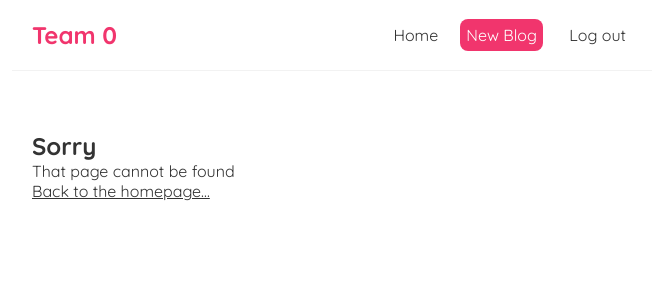
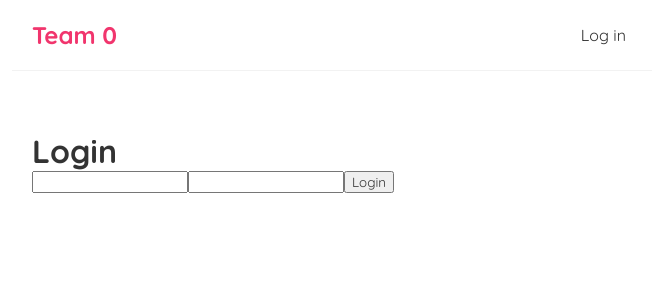
Before and after one commit to nussucommit/team0, a React (Create React App) app in the folder frontend/: page /login in a window 1280 px wide. Shown: the top 300 px of the page, without its empty margins (308-965 px from the left). Built offline with nearby package versions, Linux system fonts and the light colour scheme; the HTML template or start-up script is replaced by a standard one.

Commit message:
Created Login / Logout

```diff
--- a/frontend/package.json
+++ b/frontend/package.json
@@ -6,6 +6,7 @@
     "@testing-library/jest-dom": "^5.16.1",
     "@testing-library/react": "^11.2.7",
     "@testing-library/user-event": "^12.8.3",
+    "axios": "^0.24.0",
     "prettier": "^2.5.1",
     "react": "^17.0.2",
     "react-dom": "^17.0.2",
--- a/frontend/src/App.js
+++ b/frontend/src/App.js
@@ -1,18 +1,37 @@
-import Navbar from './Navbar';
-import Home from './Home';
-import Create from './Create';
-import NotFound from './NotFound';
-import { BrowserRouter as Router, Route, Switch } from 'react-router-dom';
-import BlogDetails from './BlogDetails';
-import Comment from './Comment';
+import Navbar from "./Navbar";
+import Home from "./Home";
+import Create from "./Create";
+import NotFound from "./NotFound";
+import Login from "./Login";
+import { BrowserRouter as Router, Route, Switch } from "react-router-dom";
+import BlogDetails from "./BlogDetails";
+import Comment from "./Comment";
+import { useState, useEffect } from "react";
 
 function App() {
+  const [isLoggedIn, setIsLoggedIn] = useState(false);
+
+  const login = () => {
+    setIsLoggedIn(localStorage.getItem("token"));
+  };
+
+  const logout = () => {
+    setIsLoggedIn(false);
+  };
+
+  useEffect(() => {
+    setIsLoggedIn(localStorage.getItem("token"));
+  }, []);
+
   return (
     <Router>
       <div className="App">
-        <Navbar /> {/*self-closing tag, not within switch component, always show*/}
+        <Navbar isLoggedIn={isLoggedIn} logout={logout} />{" "}
+        {/*self-closing tag, not within switch component, always show*/}
         <div className="content">
-          <Switch> {/* ensures only one route component shows up at any one time */}
+          <Switch>
+            {" "}
+            {/* ensures only one route component shows up at any one time */}
             <Route exact path="/">
               <Home />
             </Route>
@@ -23,6 +42,9 @@ function App() {
               <BlogDetails />
               <hr />
               <Comment />
+            </Route>
+            <Route path="/login">
+              <Login login={login} />
             </Route>
             <Route path="*">
               <NotFound />
--- a/frontend/src/BlogList.js
+++ b/frontend/src/BlogList.js
@@ -1,22 +1,47 @@
 import { Link } from "react-router-dom";
+import { useState, useEffect } from "react";
+import api from "./api";
 
-const BlogList = ({ blogs, title }) => {
-     //const blogs = props.blogs;
-     //const title = props.title;
+const BlogList = ({ title }) => {
+  const [blogs, setBlogs] = useState("");
+
+  const getResults = () => {
+    api
+      .get("/results", {
+        headers: {
+          Authorization: `Basic ${localStorage.getItem("token")}`,
+        },
+      })
+      .then((res) => {
+        if (res.Status == 200) {
+          console.log(res.data);
+          setBlogs(res.data);
+        } else {
+          console.log("error");
+        }
+      });
+  };
+
+  useEffect(() => {
+    getResults();
+  }, []);
 
   return (
     <div className="blog-list">
-            <h2>{ title }</h2>
-            { blogs.map((blog) => (
+      <h2>{title}</h2>
+      {blogs &&
+        blogs.map((blog) => (
           <div className="blog-preview" key={blog.id}>
-                    <Link to={ `/blogs/${blog.id}`}> {/* template string can output the variable inside it */}
-                        <h2>{ blog.title }</h2>
-                        <p>Written by { blog.author }</p>
+            <Link to={`/blogs/${blog.id}`}>
+              {" "}
+              {/* template string can output the variable inside it */}
+              <h2>{blog.title}</h2>
+              <p>Written by {blog.author}</p>
             </Link>
           </div>
-            )) }
+        ))}
     </div>
   );
-}
+};
 
 export default BlogList;
--- a/frontend/src/Home.js
+++ b/frontend/src/Home.js
@@ -1,15 +1,21 @@
 import BlogList from "./BlogList";
 import useFetch from "./useFetch";
+import UserList from "./UserList";
+import { useState, useEffect } from "react";
+import api from "./api";
 
 const Home = () => {
-    const { data: blogs, isPending, error } = useFetch('http://localhost:8000/blogs');
-      return (
-        <div className="home">
-            { error && <div>{ error }</div> }
-            { isPending && <div>Loading...</div> }
-            { blogs && <BlogList blogs ={blogs} title="All Blogs!" />} {/* null evaluates to false */}
-        </div>
-     );
-}
+  const {
+    data: blogs,
+    isPending,
+    error,
+  } = useFetch("http://localhost:8000/blogs");
+
+  return (
+    <div className="home">
+      <BlogList title="All Blogs!" />
+    </div>
+  );
+};
 
 export default Home;
--- /dev/null
+++ b/frontend/src/Login.js
@@ -0,0 +1,59 @@
+import { Link } from "react-router-dom";
+import { useState, useEffect } from "react";
+import api from "./api";
+import { useHistory } from "react-router-dom";
+
+const Login = ({ login }) => {
+  const [username, setUsername] = useState("");
+  const [password, setPassword] = useState("");
+  const history = useHistory();
+
+  return (
+    <>
+      <div className="home"></div>
+      <div className="Login">
+        <h1>Login</h1>
+        <div>
+          <input
+            type="text"
+            value={username}
+            onChange={(e) => setUsername(e.target.value)}
+          />
+          <input
+            type="password"
+            value={password}
+            onChange={(e) => setPassword(e.target.value)}
+          />
+          <button
+            onClick={() => {
+              api
+                .post("/auth/token/login", {
+                  username: username,
+                  password: password,
+                })
+                .then((res) => {
+                  console.log(res.data);
+                  console.log(res.status);
+                  if (res.status == 200) {
+                    const basicString = `${username}:${password}`;
+                    const basicBase64 = btoa(basicString);
+                    localStorage.setItem("token", basicBase64);
+
+                    login();
+                    history.push("/");
+                  }
+                })
+                .catch((err) => {
+                  alert("Wrong Username or Password");
+                });
+            }}
+          >
+            Login
+          </button>
+        </div>
+      </div>
+    </>
+  );
+};
+
+export default Login;
--- a/frontend/src/Navbar.js
+++ b/frontend/src/Navbar.js
@@ -1,21 +1,44 @@
-import { Link } from 'react-router-dom';
+import { useEffect, useState } from "react";
+import { Link } from "react-router-dom";
 
-const Navbar = () => {
+const Navbar = ({ isLoggedIn, logout }) => {
   return (
     <nav className="navbar">
       <h1>Team 0</h1>
       <div className="links">
         {/* <a href="/">Home</a> */}
+        {isLoggedIn ? (
+          <>
             <Link to="/">Home</Link>
-                <Link to="/create" style={{
+            <Link
+              to="/create"
+              style={{
                 color: "white",
-                    backgroundColor: '#f1356d',
-                    borderRadius: '8px',
-                }}>New Blog</Link> {/** first curly brace means dynamic value, inner one for js obeject */}
-                <Link to='/login'>Log out</Link>
+                backgroundColor: "#f1356d",
+                borderRadius: "8px",
+              }}
+            >
+              New Blog
+            </Link>{" "}
+            {/** first curly brace means dynamic value, inner one for js obeject */}
+            <Link
+              to="/login"
+              onClick={() => {
+                localStorage.removeItem("token");
+                logout();
+              }}
+            >
+              Log out
+            </Link>
+          </>
+        ) : (
+          <div className="links">
+            <Link to="/login">Log in</Link>
+          </div>
+        )}
       </div>
     </nav>
   );
-}
+};
 
 export default Navbar;
--- /dev/null
+++ b/frontend/src/UserList.js
@@ -0,0 +1,70 @@
+import { useState, useEffect } from "react";
+
+import { Link } from "react-router-dom";
+import api from "./api";
+
+const UserList = ({ blogs, title }) => {
+  const [users, setUsers] = useState(false);
+  const [username, setUsername] = useState("");
+  const [password, setPassword] = useState("");
+
+  const getResults = () => {
+    api
+      .get("/results", {
+        headers: {
+          Authorization: `Basic ${localStorage.getItem("token")}`,
+        },
+      })
+      .then((res) => {
+        if (res.status == 200) {
+          console.log(res.data);
+          setUsers(res.data);
+        } else {
+          console.log("error");
+        }
+      });
+  };
+
+  useEffect(() => {
+    getResults();
+  }, []);
+
+  return (
+    <div className="user-list">
+      <h1>USERS API</h1>
+      {users
+        ? users.map((user) => (
+            <>
+              <h3>{user.email}</h3>
+              <p>{`${user.first_name} and ${user.last_name}`}</p>
+            </>
+          ))
+        : false}
+
+      <div>
+        <input
+          type="text"
+          value={username}
+          onChange={(e) => setUsername(e.target.value)}
+        />
+        <input
+          type="password"
+          value={password}
+          onChange={(e) => setPassword(e.target.value)}
+        />
+        <button
+          onClick={() => {
+            const basicString = `${username}:${password}`;
+            const basicBase64 = btoa(basicString);
+            localStorage.setItem("token", basicBase64);
+            getResults();
+          }}
+        >
+          Login
+        </button>
+      </div>
+    </div>
+  );
+};
+
+export default UserList;
--- /dev/null
+++ b/frontend/src/api.js
@@ -0,0 +1,8 @@
+import axios from "axios";
+
+const api = axios.create({
+  baseURL: "http://localhost:8000/",
+  timeout: 1000,
+});
+
+export default api;
```
Also changed, not shown: 2 other files (tests, documents, lock files or other folders). Lines whose indentation alone changed are shown as unchanged.
